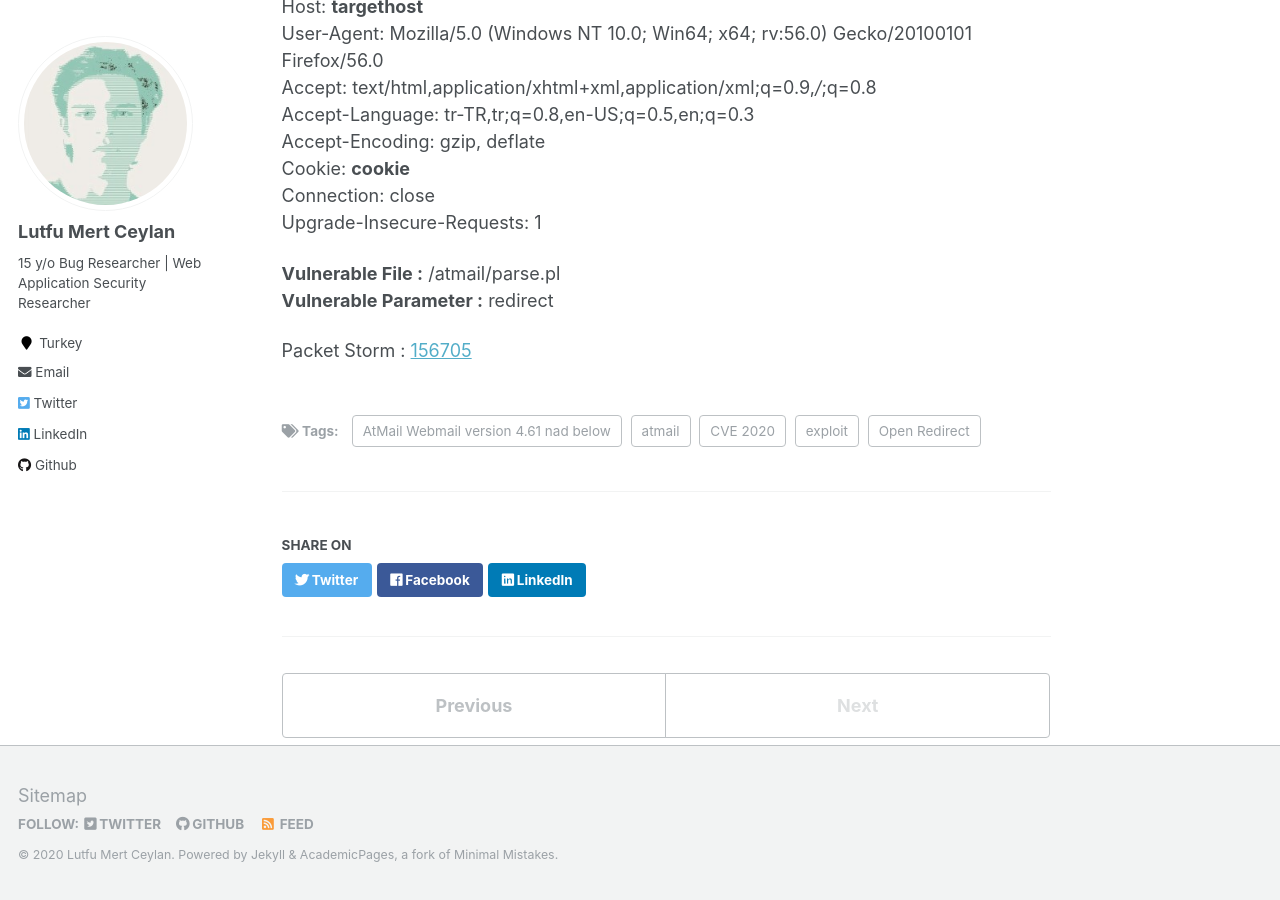
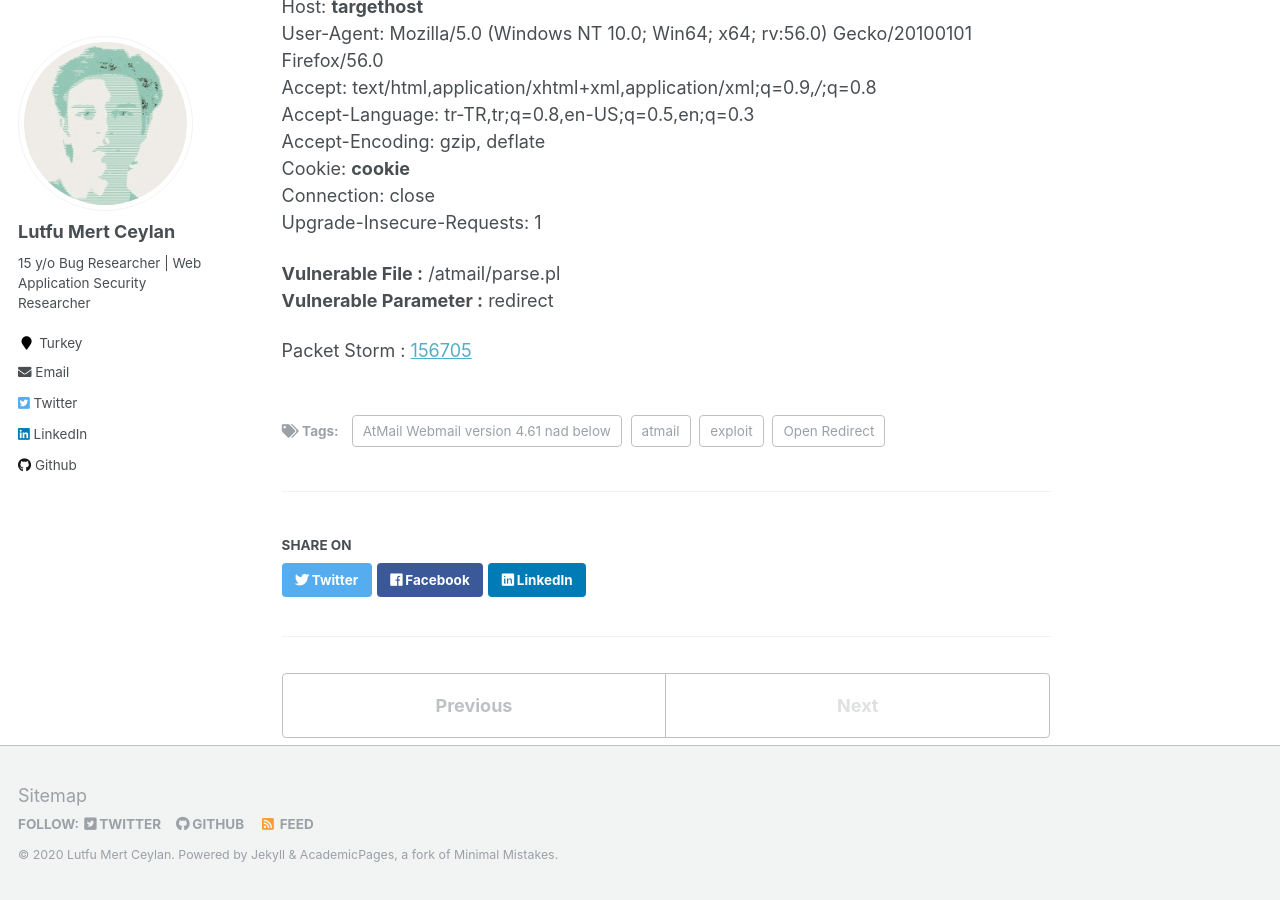
Before and after one commit to lutfumertceylan/mywebsite, a Jekyll site: the page built from _exploits/2020-03-24-AtMail-Exploit-Open-Redirect.md, in a window 1280 px wide and 900 px high, scrolled down 557 px. Built offline with Jekyll 4.4.1, drawn with Linux system fonts in a browser that asks for light colours.

Commit message:
Update 2020-03-24-AtMail-Exploit-Open-Redirect.md

```diff
--- a/_exploits/2020-03-24-AtMail-Exploit-Open-Redirect.md
+++ b/_exploits/2020-03-24-AtMail-Exploit-Open-Redirect.md
@@ -6,7 +6,6 @@ permalink: /exploit/atmail-redirect-exploit
 date: 2020-03-11
 tags:
   - exploit
-  - CVE 2020
   - atmail
   - Open Redirect
   - AtMail Webmail version 4.61 nad below
```
